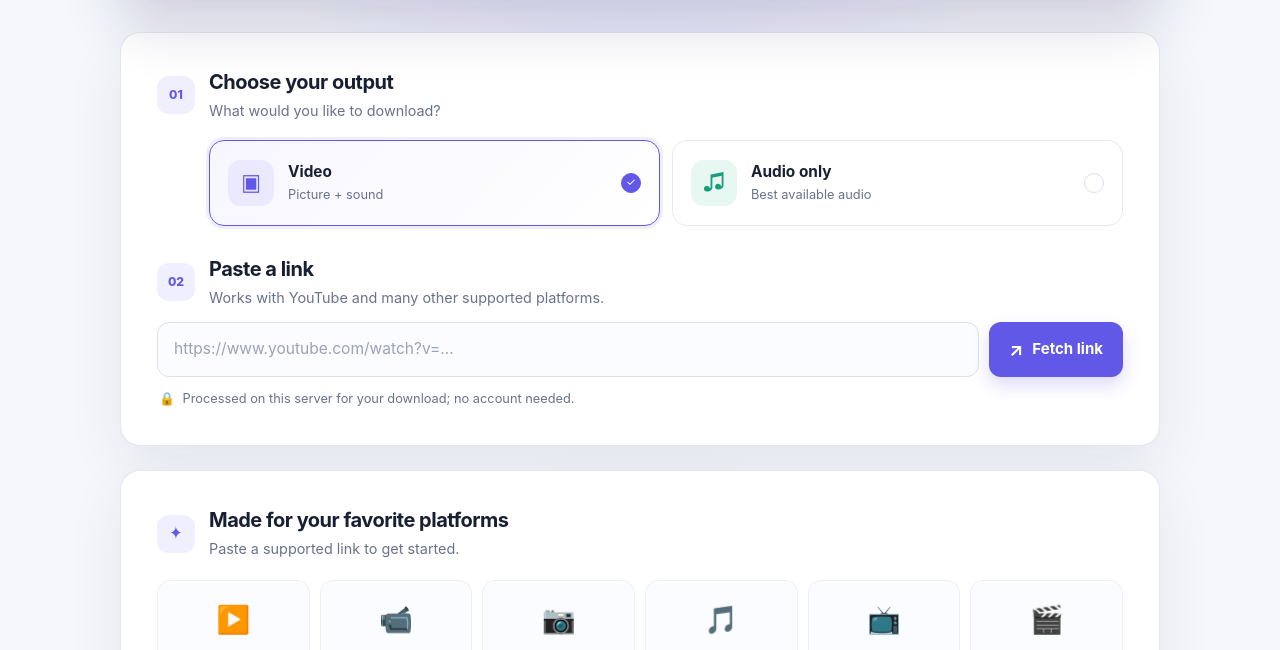
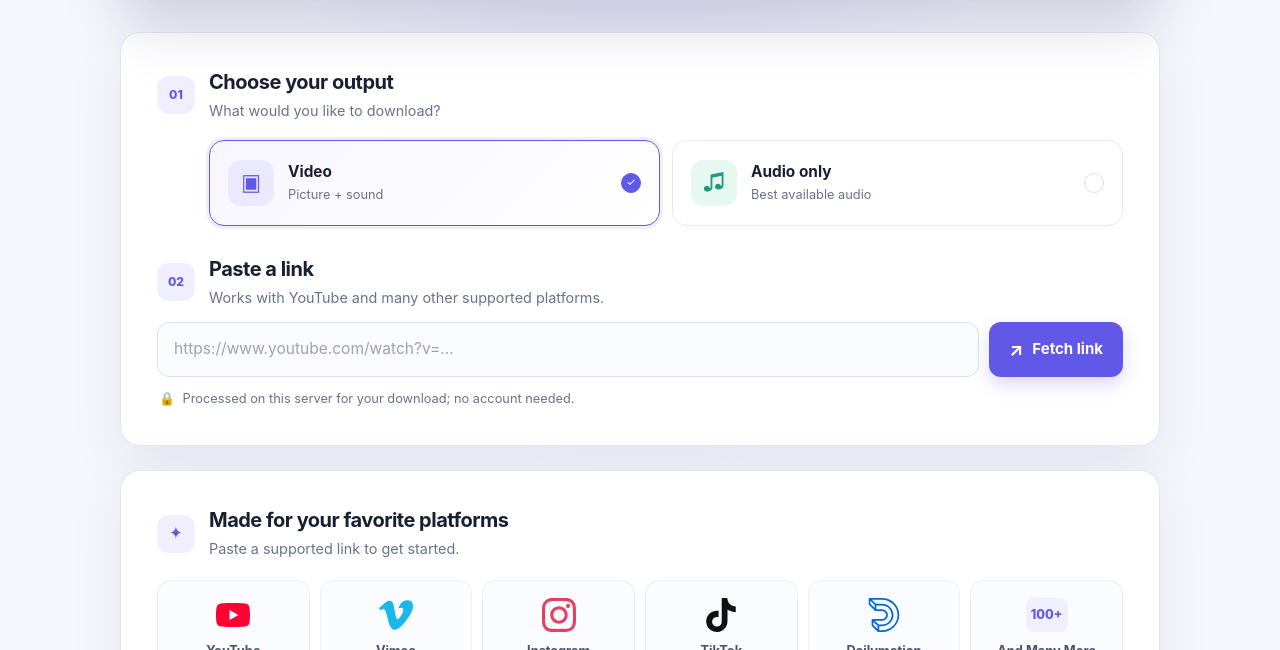
Before and after one commit to chirag249151/Link2Media, a website: page public/index.html in a window 1280 px wide. Shown: the part 302-952 px from the top of the page. Drawn offline with Linux system fonts and the light colour scheme.

Commit message:
Add platform brand logos and fix Windows Security yt-dlp issue
- Replace platform emoji icons with official SVG logos (YouTube, Vimeo, Instagram, TikTok, Dailymotion)
- Update styles.css with mask-image rendering for brand-colored logos
- Switch yt-dlp invocation from exe to Python module launcher (python -m yt_dlp)
  - Avoids Windows Defender blocking unsigned yt-dlp.exe
  - Maintains compatibility across Windows Python installations
  - Works on Mac/Linux via fallback detection
- Add proper logo attribution (Simple Icons CC0 1.0)

```diff
--- a/public/index.html
+++ b/public/index.html
@@ -162,27 +162,27 @@
                     </div>
                     <div class="platforms-grid">
                         <div class="platform">
-                            <div class="platform-icon">▶️</div>
+                            <div class="platform-logo logo-youtube" role="img" aria-label="YouTube logo"></div>
                             <p>YouTube</p>
                         </div>
                         <div class="platform">
-                            <div class="platform-icon">📹</div>
+                            <div class="platform-logo logo-vimeo" role="img" aria-label="Vimeo logo"></div>
                             <p>Vimeo</p>
                         </div>
                         <div class="platform">
-                            <div class="platform-icon">📷</div>
+                            <div class="platform-logo logo-instagram" role="img" aria-label="Instagram logo"></div>
                             <p>Instagram</p>
                         </div>
                         <div class="platform">
-                            <div class="platform-icon">🎵</div>
+                            <div class="platform-logo logo-tiktok" role="img" aria-label="TikTok logo"></div>
                             <p>TikTok</p>
                         </div>
                         <div class="platform">
-                            <div class="platform-icon">📺</div>
+                            <div class="platform-logo logo-dailymotion" role="img" aria-label="Dailymotion logo"></div>
                             <p>Dailymotion</p>
                         </div>
                         <div class="platform">
-                            <div class="platform-icon">🎬</div>
+                            <div class="platform-logo platform-more" aria-hidden="true">100+</div>
                             <p>And Many More</p>
                         </div>
                     </div>
--- a/public/styles.css
+++ b/public/styles.css
@@ -621,9 +621,59 @@ input:focus-visible {
     border-color: #d8d4ff;
 }
 
-.platform-icon {
-    margin-bottom: 6px;
-    font-size: 1.7rem;
+.platform-logo {
+    width: 34px;
+    height: 34px;
+    margin: 0 auto 9px;
+    background-color: currentColor;
+    mask-position: center;
+    mask-repeat: no-repeat;
+    mask-size: contain;
+    -webkit-mask-position: center;
+    -webkit-mask-repeat: no-repeat;
+    -webkit-mask-size: contain;
+}
+
+.logo-youtube {
+    color: #ff0033;
+    mask-image: url("/assets/logos/youtube.svg");
+    -webkit-mask-image: url("/assets/logos/youtube.svg");
+}
+
+.logo-vimeo {
+    color: #1ab7ea;
+    mask-image: url("/assets/logos/vimeo.svg");
+    -webkit-mask-image: url("/assets/logos/vimeo.svg");
+}
+
+.logo-instagram {
+    color: #e4405f;
+    mask-image: url("/assets/logos/instagram.svg");
+    -webkit-mask-image: url("/assets/logos/instagram.svg");
+}
+
+.logo-tiktok {
+    color: #111111;
+    mask-image: url("/assets/logos/tiktok.svg");
+    -webkit-mask-image: url("/assets/logos/tiktok.svg");
+}
+
+.logo-dailymotion {
+    color: #0066dc;
+    mask-image: url("/assets/logos/dailymotion.svg");
+    -webkit-mask-image: url("/assets/logos/dailymotion.svg");
+}
+
+.platform-more {
+    display: grid;
+    width: 42px;
+    height: 34px;
+    place-items: center;
+    border-radius: 8px;
+    background: var(--primary-soft);
+    color: var(--primary);
+    font-size: 0.79rem;
+    font-weight: 800;
 }
 
 .platform p {
```
Also changed, not shown: services/videoService.js (+38 -31 lines), public/assets/logos/README.md (added), public/assets/logos/dailymotion.svg (added), public/assets/logos/instagram.svg (added), public/assets/logos/tiktok.svg (added), public/assets/logos/vimeo.svg (added), public/assets/logos/youtube.svg (added).
